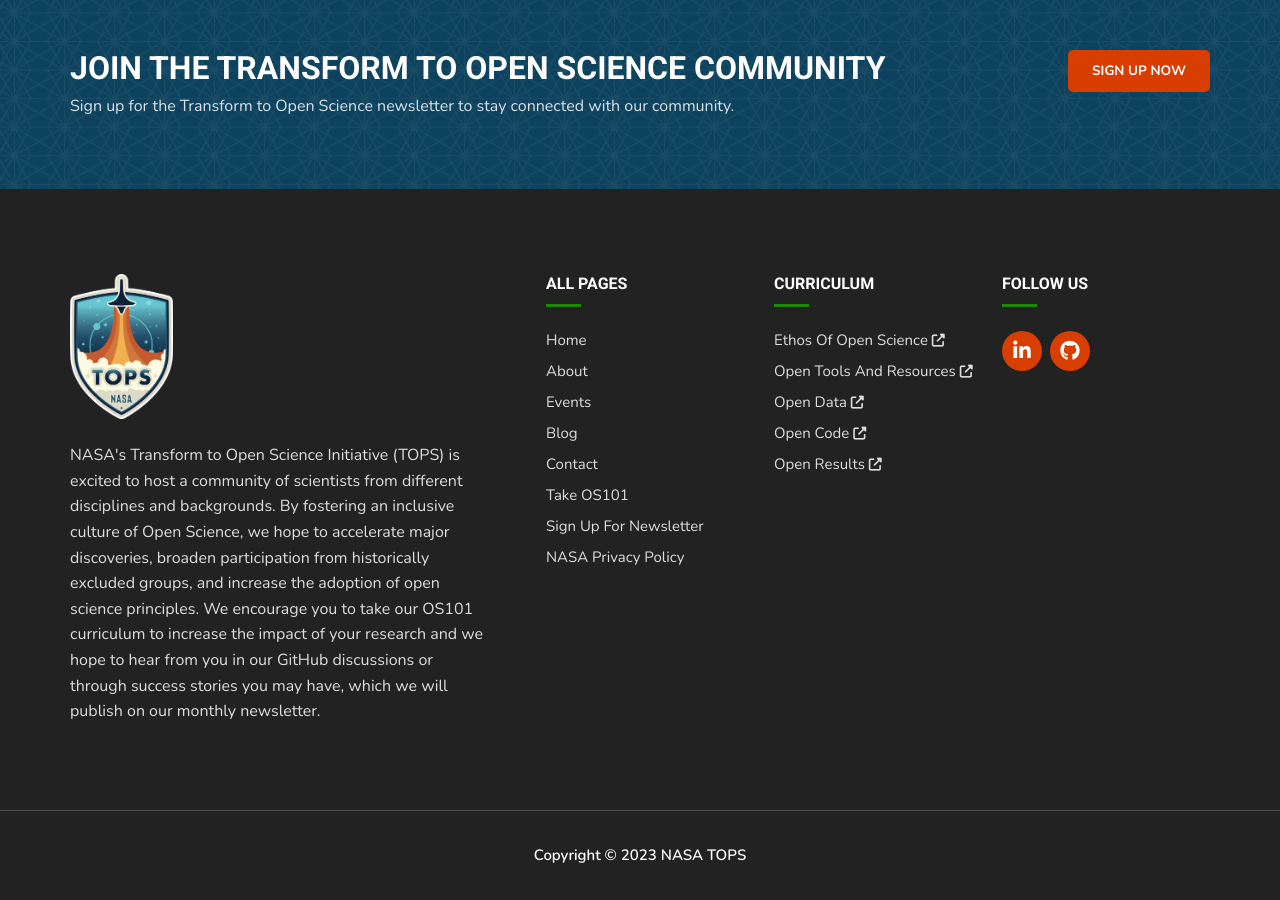
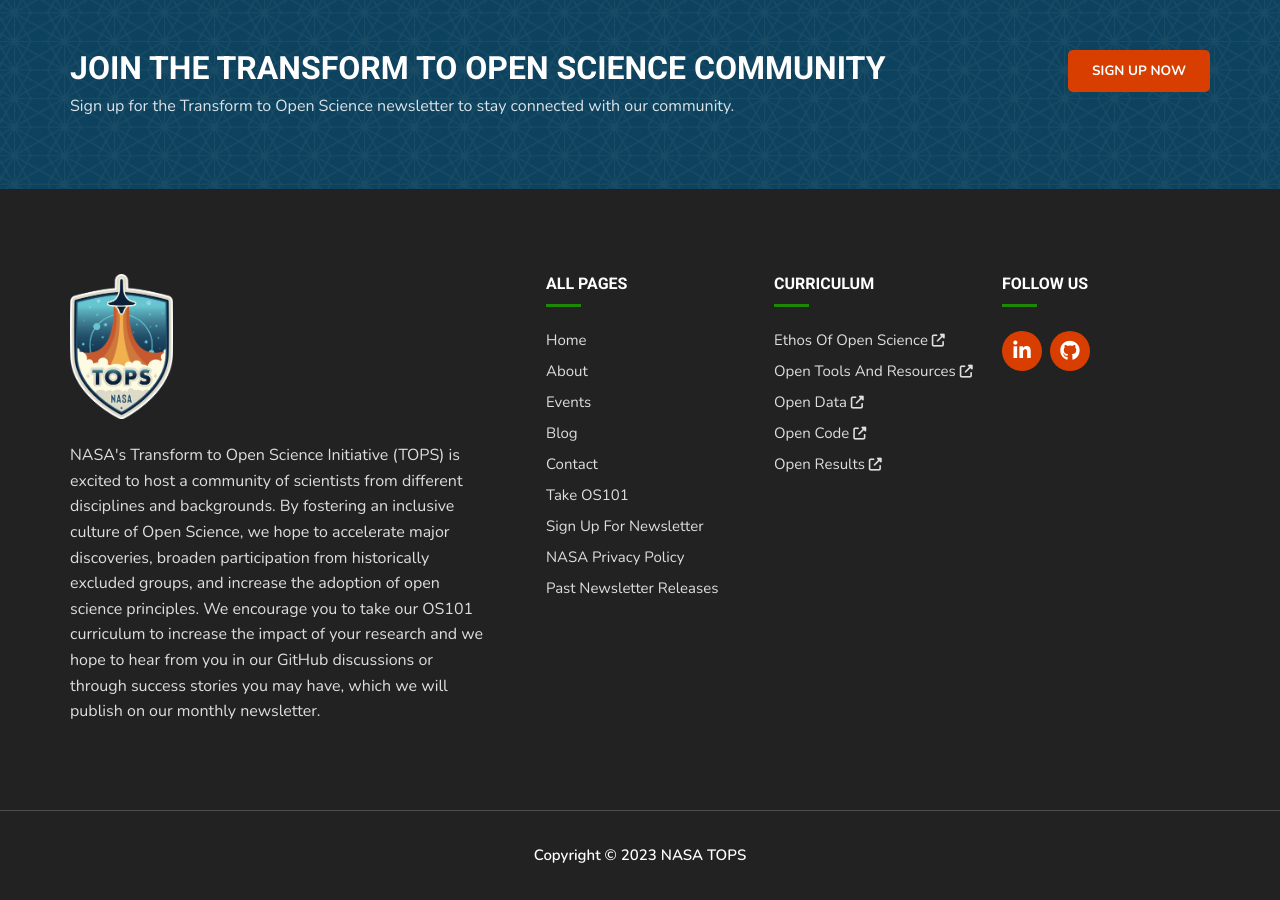
Before and after one commit to bressler1995/TOPS-Website-Front-End, a Jekyll site: the page built from index.md, in a window 1280 px wide and 900 px high, scrolled down 5399 px. Built offline with Jekyll 4.4.1, drawn with Linux system fonts in a browser that asks for light colours.

Commit message:
Add past newsletter links

```diff
--- a/_data/menus.yml
+++ b/_data/menus.yml
@@ -48,6 +48,10 @@ footermenu:
   url: "https://www.nasa.gov/privacy/"
   external: true
 
+- title: Past Newsletter Releases
+  url: "https://github.com/nasa/Transform-to-Open-Science/tree/main/docs/Area1_Engagement/Newsletters"
+  external: true
+
 # Curriculum Modules
 cmodules:
 
```
